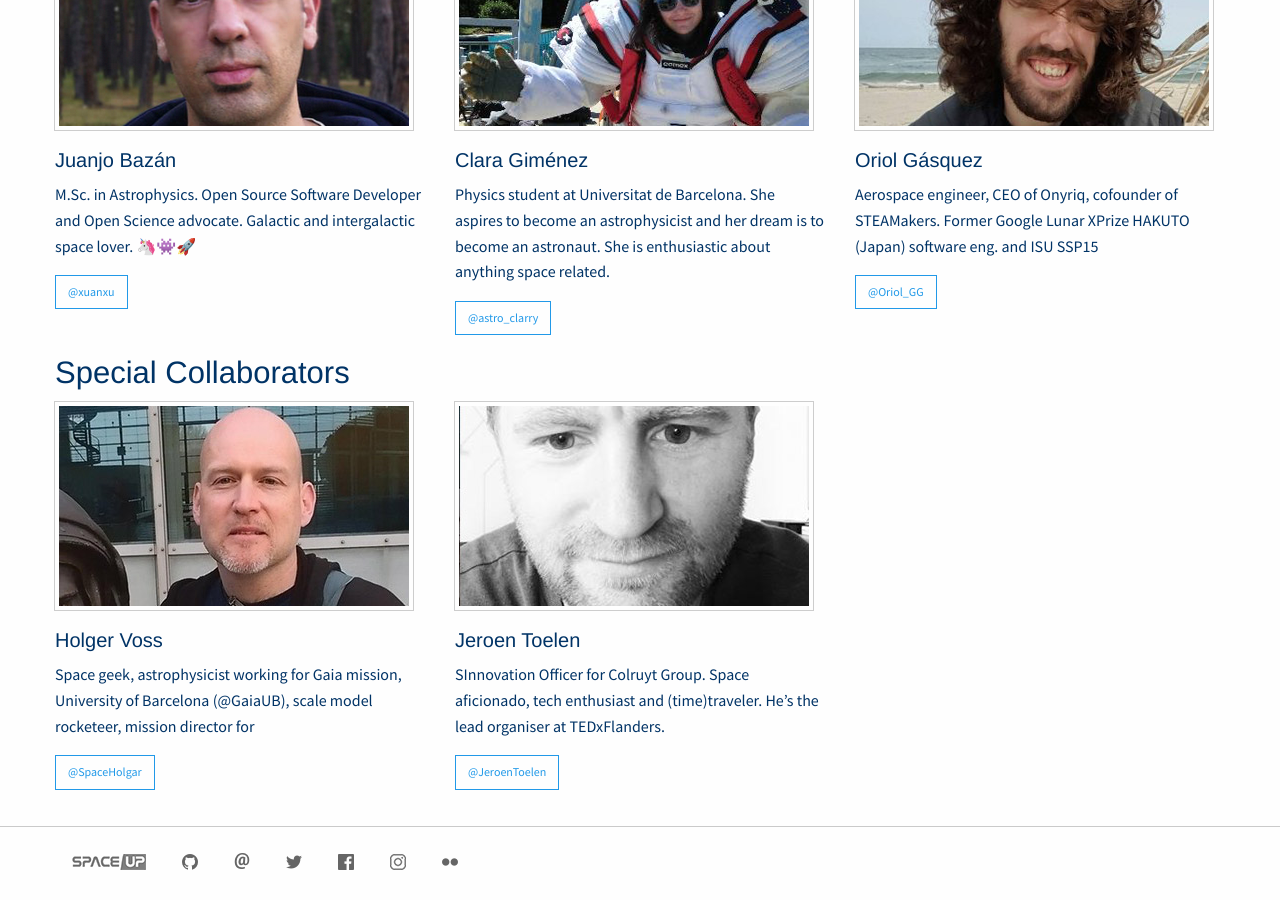
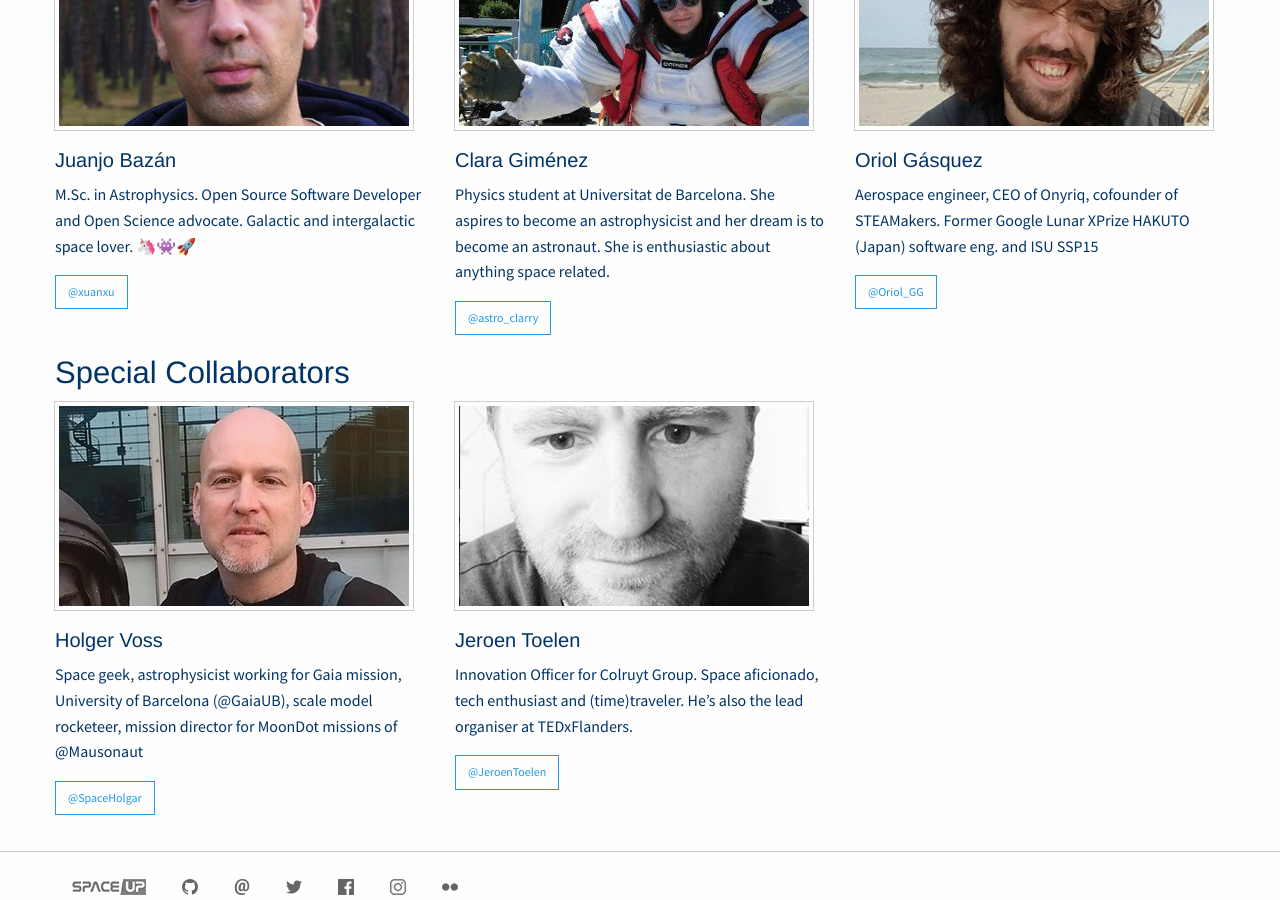
Before and after one commit to xuanxu/spaceup_bcn, a Jekyll site: the page built from team.html, in a window 1280 px wide and 900 px high, scrolled down 895 px. Built offline with Jekyll 4.4.1, drawn with Linux system fonts in a browser that asks for light colours; before the commit the page ends 1770 px from its top, so only the background shows below that.

Commit message:
fixes copy

```diff
--- a/team.html
+++ b/team.html
@@ -29,11 +29,11 @@ members:
     pic: oriol.png
 collaborators:
   - name: Holger Voss
-    description: Space geek, astrophysicist working for Gaia mission, University of Barcelona (@GaiaUB), scale model rocketeer, mission director for #MoonDot missions of @Mausonaut
+    description: Space geek, astrophysicist working for Gaia mission, University of Barcelona (@GaiaUB), scale model rocketeer, mission director for MoonDot missions of @Mausonaut
     twitter: SpaceHolgar
     pic: holger.jpg
   - name: Jeroen Toelen
-    description: SInnovation Officer for Colruyt Group. Space aficionado, tech enthusiast and (time)traveler.  He’s the lead organiser at TEDxFlanders.
+    description: Innovation Officer for Colruyt Group. Space aficionado, tech enthusiast and (time)traveler.  He’s also the lead organiser at TEDxFlanders.
     twitter: JeroenToelen
     pic: jeroen.jpg
 ---
```
